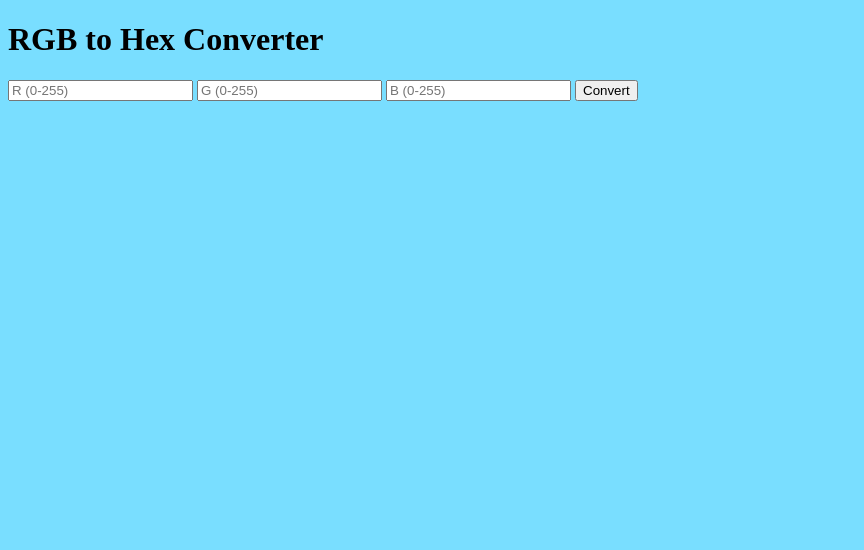
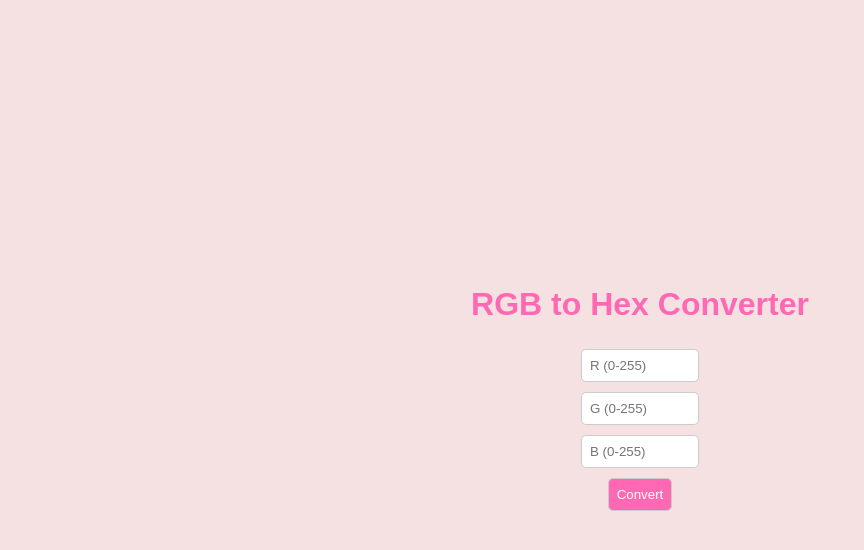
Before and after one commit to tyra-parring/rgbtohex, a plain HTML site: page index.html in a window 1280 px wide. Shown: the whole page, without its empty margins (0-864 px from the left). Drawn offline with Linux system fonts and the light colour scheme.

Commit message:
updated work

```diff
--- a/css/styles.css
+++ b/css/styles.css
@@ -1,3 +1,41 @@
-body{
-    background-color: rgb(121, 222, 255);
+body {
+    font-family: Arial, sans-serif;
+    background-color: #f5e1e1; /* Light Pink */
+    margin: 0;
+    padding: 0;
+    display: flex;
+    flex-direction: column;
+    align-items: center;
+    justify-content: center;
+    height: 100vh;
 }
+
+h1 {
+    color: #ff69b4; /* Hot Pink */
+}
+
+input[type="number"], button {
+    margin: 5px;
+    padding: 8px;
+    border-radius: 5px;
+    border: 1px solid #ccc;
+}
+
+input[type="number"] {
+    width: 100px;
+}
+
+button {
+    background-color: #ff69b4; /* Hot Pink */
+    color: white;
+    cursor: pointer;
+}
+
+button:hover {
+    background-color: #ff1493; /* Deep Pink */
+}
+
+#result {
+    margin-top: 20px;
+    font-weight: bold;
+}
```
